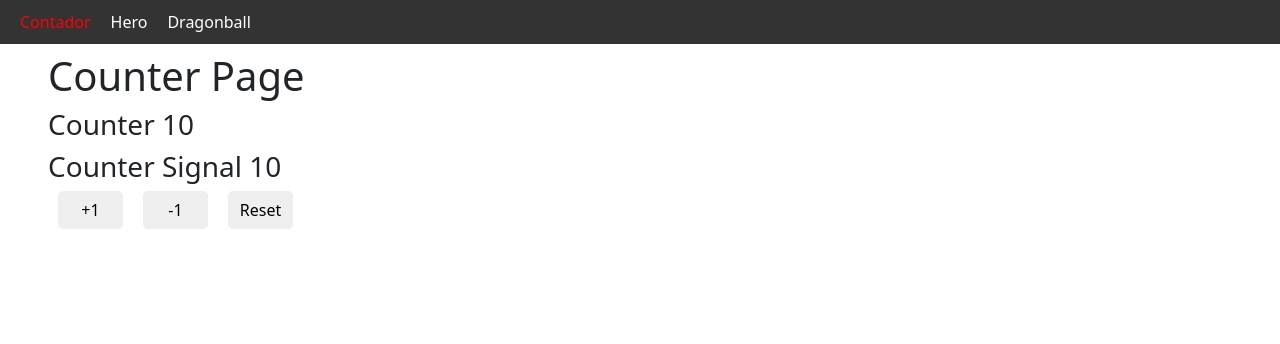
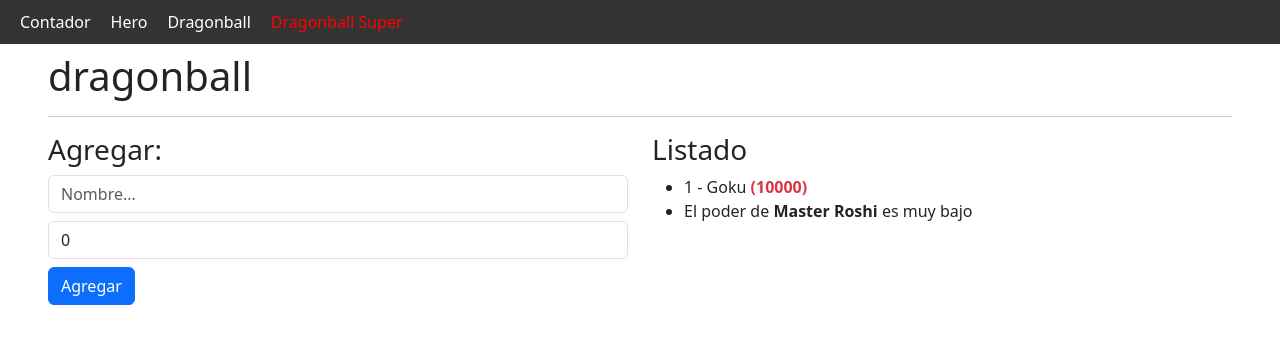
Before and after one commit to linuxcarl/angular-bases, an Angular app: page /dragonball-super in a window 1280 px wide. Before the commit this address led to /. Shown: the top 344 px of the page. Built offline with nearby package versions, Linux system fonts and the light colour scheme.

Commit message:
feat: add component dragonball super

```diff
--- a/src/app/app.routes.ts
+++ b/src/app/app.routes.ts
@@ -2,6 +2,7 @@
 import { CounterPageComponent } from './pages/counter/counter-page.component';
 import { HeroPageComponent } from './pages/hero/hero-page.component';
 import { DragonballComponent } from './pages/dragonball/dragonball.component';
+import { DragonballSuperComponent } from './pages/dragonball-super/dragonball-super.component';
 
 export const routes: Routes = [
   {
@@ -17,6 +18,10 @@
     component: DragonballComponent
   },
   {
+    path: 'dragonball-super',
+    component: DragonballSuperComponent
+  },
+  {
     path: '**',
     redirectTo: ''
   },
--- a/src/app/components/shared/navbar/navbar.component.html
+++ b/src/app/components/shared/navbar/navbar.component.html
@@ -17,4 +17,5 @@
   <a routerLink="/" routerLinkActive="active" [routerLinkActiveOptions]="{exact: true}">Contador</a>
   <a [routerLink]="['/hero']" [routerLinkActive]="'active'" >Hero</a>
   <a [routerLink]="['/dragonball']" [routerLinkActive]="'active'" >Dragonball</a>
+  <a [routerLink]="['/dragonball-super']" [routerLinkActive]="'active'" >Dragonball Super</a>
 </nav>
--- /dev/null
+++ b/src/app/pages/dragonball-super/dragonball-super.component.html
@@ -0,0 +1,47 @@
+<h1>dragonball</h1>
+<hr>
+
+<section class="row">
+  <div class="col-12 col-sm-6">
+    <h3>Agregar: {{ name() }}</h3>
+    <input
+      type="text"
+      class="form-control"
+      placeholder="Nombre..."
+      [value]="name()"
+      (change)="name.set(txtName.value)"
+      #txtName
+    >
+    <input
+      type="number"
+      class="form-control mt-2"
+      placeholder="Poder..."
+      [value]="power()"
+      (change)="power.set(+numberPower.value)"
+      #numberPower
+    >
+    <button (click)="addCharacter()" class="btn btn-primary mt-2">Agregar</button>
+  </div>
+  <div class="col-12 col-sm-6">
+    <h3>Listado</h3>
+    <ul>
+      @for( character of characters(); track character.id; let idx = $index ){
+       @if(character.power > 5000){
+        <li>
+          <span>{{ idx +1 }} - {{ character.name }}</span>
+        <strong
+             [class.text-danger] = "character.power >= 9000" [class.text-primary] = "character.power < 9000"
+            >
+        ({{ character.power }})
+        </strong>
+        </li>
+       }@else{
+        <li>
+          <span>El poder de <strong>{{ character.name }}</strong> es muy bajo</span>
+        </li>
+       }
+      }
+    </ul>
+  </div>
+
+</section>
--- /dev/null
+++ b/src/app/pages/dragonball-super/dragonball-super.component.ts
@@ -0,0 +1,36 @@
+import { NgClass } from '@angular/common';
+import { Component, computed, signal } from '@angular/core';
+
+interface Character{
+  id: number;
+  name: string;
+  power: number;
+}
+
+@Component({
+  selector: 'app-super-dragonball',
+  imports: [],
+  templateUrl: './dragonball-super.component.html',
+})
+export class DragonballSuperComponent {
+ name= signal<string>('');
+ power = signal<number>(0);
+  characters= signal<Character[]>([
+    {id: 1, name: 'Goku', power: 10000},
+    {id: 2, name: 'Master Roshi', power: 1000},
+  ])
+
+  addCharacter(){
+    if(!this.name() || !this.power()) return;
+
+    const id = this.characters.length + 1;
+    const newCharacter = {id, name: this.name(), power: this.power()};
+    this.characters.update((list) => [...list,newCharacter] );
+    this.resetFields();
+  }
+
+  resetFields(){
+    this.name.set('');
+    this.power.set(0);
+  }
+}
```
